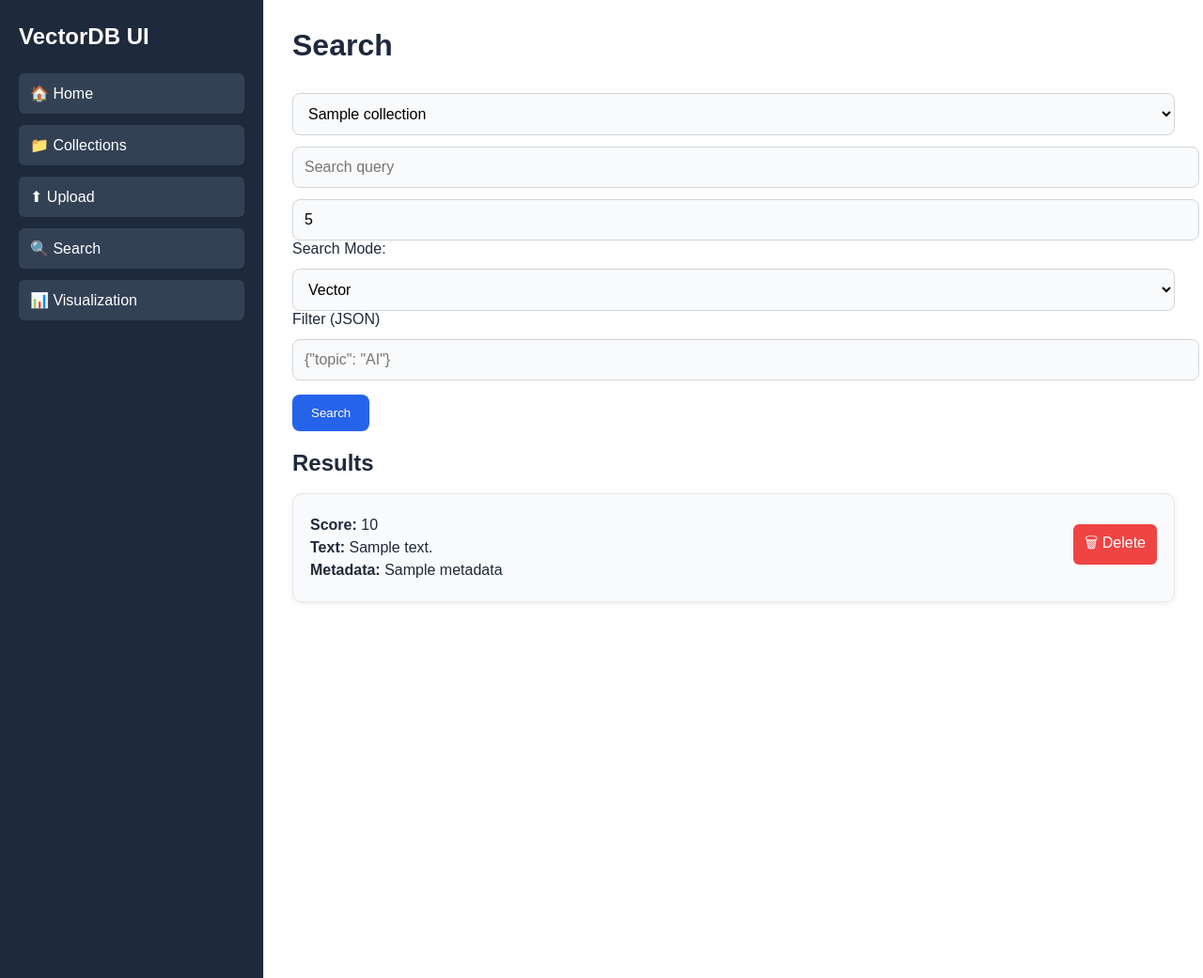
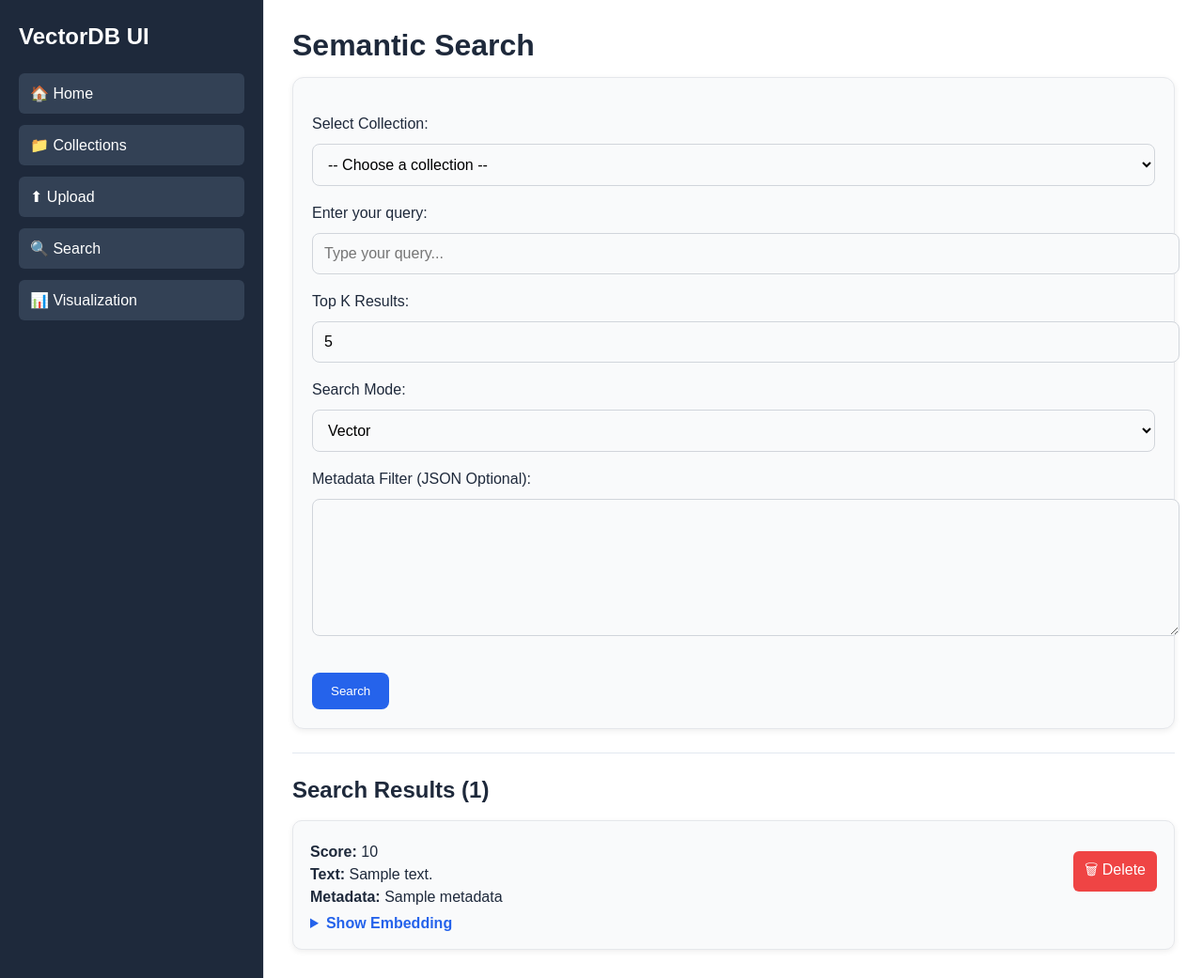
Before and after one commit to ChennupalliSarath/Vectorbd_UI, a Flask app: template templates/search.html in a window 1280 px wide. Shown: the whole page at 94% size. Run offline with Flask 3, Linux system fonts and the light colour scheme; the template is opened without the code that fills it: most values are stand-ins (such as "Sample title", 1, 10 or a date in 2020).

Commit message:
second commit

```diff
--- a/app.py
+++ b/app.py
@@ -12,7 +12,6 @@ from datetime import datetime
 CHROMA_DIR = "./chroma_db"
 UPLOAD_DIR = "./uploads"
 EMB_MODEL = "sentence-transformers/all-MiniLM-L6-v2"
-BATCH_SIZE = 200
 
 os.makedirs(UPLOAD_DIR, exist_ok=True)
 
@@ -38,12 +37,10 @@ def extract_text_from_file(path):
     if ext == ".txt":
         with open(path, "r", encoding="utf-8") as f:
             text = f.read()
-
     elif ext == ".pdf":
         pdf = fitz.open(path)
         for p in pdf:
             text += p.get_text("text") + "\n"
-
     elif ext == ".docx":
         doc = Document(path)
         text = "\n".join([p.text for p in doc.paragraphs])
@@ -52,7 +49,7 @@ def extract_text_from_file(path):
 
 
 def get_summary():
-    """Dashboard stats"""
+    """Dashboard summary info"""
     collections = client.list_collections()
     total_docs = 0
     recent = []
@@ -64,7 +61,6 @@ def get_summary():
             count = col.count()
         except:
             count = 0
-
         total_docs += count
         recent.append({"name": c.name, "count": count})
 
@@ -75,8 +71,87 @@ def get_summary():
     }
 
 
+def safe_len(x):
+    """Length that is safe for None/arrays."""
+    if x is None:
+        return 0
+    try:
+        return len(x)
+    except Exception:
+        return 0
+
+
+def fetch_embedding_by_id(col, doc_id):
+    """Return an embedding (list) for a single id, or a string message."""
+    try:
+        data = col.get(ids=[doc_id], include=["embeddings"])
+        embs = data.get("embeddings")
+        if embs is None or safe_len(embs) == 0:
+            return "[No embedding stored]"
+        emb = embs[0]
+        if hasattr(emb, "tolist"):
+            emb = emb.tolist()
+        return emb
+    except Exception as e:
+        print(f"[WARN] Could not fetch embedding for {doc_id}: {e}")
+        return "[Embedding unavailable]"
+
+
+def keyword_fallback(col, query_text, topk=5, where=None):
+    """
+    If vector query returns nothing, fallback: fetch a batch of docs and
+    score them by simple keyword presence + cosine sim to the query.
+    This ensures the UI never shows a blank page.
+    """
+    # fetch a reasonable number of docs for fallback
+    try:
+        data = col.get(include=["documents", "metadatas"])
+    except Exception as e:
+        print("[ERROR] Fallback get failed:", e)
+        return []
+
+    docs = data.get("documents") or []
+    metas = data.get("metadatas") or []
+    # try to also get ids if present (some builds add it even if not requested)
+    ids = data.get("ids") or [None] * len(docs)
+
+    if safe_len(docs) == 0:
+        return []
+
+    # compute query embedding once
+    q_emb = model.encode([query_text])[0]
+    result_rows = []
+
+    # compute a light-weight score: keyword match + cosine sim
+    for doc, meta, doc_id in zip(docs, metas, ids):
+        kw = query_text.lower() in (doc or "").lower()
+        d_emb = model.encode([doc])[0]
+        # cosine similarity
+        denom = (np.linalg.norm(q_emb) * np.linalg.norm(d_emb))
+        cos = float(np.dot(q_emb, d_emb) / denom) if denom != 0 else 0.0
+        # combined score: keyword adds a small boost
+        score = cos + (0.05 if kw else 0.0)
+        result_rows.append((score, doc, meta, doc_id))
+
+    # sort best first
+    result_rows.sort(key=lambda r: r[0], reverse=True)
+    result_rows = result_rows[:topk]
+
+    # build result list (with embeddings fetched per id when available)
+    out = []
+    for score, doc, meta, doc_id in result_rows:
+        emb = fetch_embedding_by_id(col, doc_id) if doc_id else "[Embedding unavailable]"
+        out.append({
+            "id": doc_id or "",
+            "text": doc,
+            "metadata": meta,
+            "embedding": emb,
+            "score": round(float(score), 3)
+        })
+    return out
+
+
 # ---------------- ROUTES ----------------
-
 @app.route("/")
 def home():
     stats = get_summary()
@@ -104,12 +179,12 @@ def delete_collection(col_name):
         client.delete_collection(col_name)
     except Exception as e:
         print("Error deleting collection:", e)
-
     return redirect(url_for("collections"))
 
 
 @app.route("/export_collection/<string:col_name>")
 def export_collection(col_name):
+    """Export a collection safely as JSON"""
     col = get_col(col_name)
 
     try:
@@ -121,22 +196,18 @@ def export_collection(col_name):
     metadatas = data.get("metadatas")
     embeddings = data.get("embeddings")
 
-    # Handle None or NumPy arrays safely
-    if documents is None or len(documents) == 0:
+    if documents is None:
         documents = []
-    if metadatas is None or len(metadatas) == 0:
+    if metadatas is None:
         metadatas = [{} for _ in range(len(documents))]
-    if embeddings is None or len(embeddings) == 0:
+    if embeddings is None:
         embeddings = [[] for _ in range(len(documents))]
 
     export_list = []
-
     for doc, meta, emb in zip(documents, metadatas, embeddings):
-        # Convert embedding safely
         if hasattr(emb, "tolist"):
             emb = emb.tolist()
 
-        # Make metadata JSON safe
         safe_meta = {}
         if isinstance(meta, dict):
             for k, v in meta.items():
@@ -152,10 +223,6 @@ def export_collection(col_name):
             "metadata": safe_meta,
             "embedding": emb
         })
-
-    # Handle completely empty collection
-    if len(export_list) == 0:
-        export_list = [{"message": "No data found in this collection"}]
 
     json_bytes = json.dumps(export_list, indent=2).encode("utf-8")
     buffer = io.BytesIO(json_bytes)
@@ -179,18 +246,15 @@ def upload():
         input_type = request.form["input_type"]
         col = get_col(col_name)
 
-        # Metadata
         metadata_raw = request.form.get("metadata", "")
         try:
             metadata = json.loads(metadata_raw) if metadata_raw else {}
         except:
             metadata = {}
 
-        # Handle text vs file
         text = ""
         if input_type == "text":
             text = request.form.get("text", "").strip()
-
         elif input_type == "file":
             uploaded = request.files.get("file")
             if uploaded and uploaded.filename:
@@ -202,18 +266,17 @@ def upload():
             return "No text provided", 400
 
         emb = model.encode([text])[0].tolist()
-
         col.add(
             ids=[str(uuid.uuid4())],
             documents=[text],
             metadatas=[{**metadata, "timestamp": str(datetime.now())}],
-            embeddings=[emb],
+            embeddings=[emb]
         )
 
     return render_template("upload.html", collections=cols)
 
 
-# ---------- HYBRID SEARCH + FILTER ----------
+# ---------- SEARCH ----------
 @app.route("/search", methods=["GET", "POST"])
 def search():
     cols = [c.name for c in client.list_collections()]
@@ -229,47 +292,60 @@ def search():
 
         col = get_col(selected_col)
 
-        # Metadata filter
         where = None
         try:
             where = json.loads(where_raw) if where_raw else None
         except:
             where = None
 
+        # Initialize Chroma collection index if needed
+        try:
+            _ = col.peek()
+        except Exception as e:
+            print(f"[WARN] Could not peek collection {selected_col}: {e}")
+
         query_emb = model.encode([query])[0].tolist()
 
-        res = col.query(
-            query_embeddings=[query_emb],
-            n_results=topk,
-            include=["documents", "metadatas", "distances"],
-            where=where
-        )
+        # Call query safely (without 'embeddings' in include; some builds reject 'ids' too)
+        try:
+            res = col.query(
+                query_embeddings=[query_emb],
+                n_results=topk,
+                include=["documents", "metadatas", "distances"],  # keep minimal, ids still present in res
+                where=where
+            )
+        except Exception as e:
+            print("[ERROR] Query failed:", e)
+            res = {"documents": [[]], "metadatas": [[]], "distances": [[]], "ids": [[]]}
 
-        docs = res["documents"][0]
-        metas = res["metadatas"][0]
-        dists = res["distances"][0]
-        ids = res["ids"][0]
+        docs = res.get("documents", [[]])[0]
+        metas = res.get("metadatas", [[]])[0]
+        dists = res.get("distances", [[]])[0]
+        ids = res.get("ids", [[]])[0] if "ids" in res else [None] * len(docs)
 
-        # Build final result list
         results = []
-        for doc, meta, dist, doc_id in zip(docs, metas, dists, ids):
-            score = 1 / (1 + dist)
+        # If vector results are empty, attempt keyword fallback (or hybrid)
+        if safe_len(docs) == 0:
+            print("[INFO] Vector query returned 0 results; attempting fallback keyword search.")
+            results = keyword_fallback(col, query, topk=topk, where=where)
+        else:
+            for doc, meta, dist, doc_id in zip(docs, metas, dists, ids):
+                # Keyword/hybrid handling
+                keyword_match = query.lower() in (doc or "").lower()
+                if mode == "keyword" and not keyword_match:
+                    continue
+                if mode == "hybrid" and not keyword_match:
+                    continue
 
-            # Keyword check
-            keyword_match = query.lower() in doc.lower()
-
-            if mode == "keyword" and not keyword_match:
-                continue
-
-            if mode == "hybrid" and not keyword_match:
-                continue
-
-            results.append({
-                "id": doc_id,
-                "text": doc,
-                "metadata": meta,
-                "score": score
-            })
+                emb = fetch_embedding_by_id(col, doc_id) if doc_id else "[Embedding unavailable]"
+                score = 1 / (1 + dist)
+                results.append({
+                    "id": doc_id or "",
+                    "text": doc,
+                    "metadata": meta,
+                    "embedding": emb,
+                    "score": round(score, 3)
+                })
 
     return render_template(
         "search.html",
@@ -283,16 +359,14 @@ def search():
 @app.route("/delete_document/<string:col_name>/<string:doc_id>")
 def delete_document(col_name, doc_id):
     col = get_col(col_name)
-
     try:
         col.delete(ids=[doc_id])
     except Exception as e:
         print("Error deleting document:", e)
-
     return redirect(url_for("search"))
 
 
-# ---------- VISUALIZATION (PLOTLY) ----------
+# ---------- VISUALIZATION ----------
 @app.route("/visualize")
 def visualize():
     cols = client.list_collections()
@@ -300,39 +374,80 @@ def visualize():
     all_emb = []
     all_labels = []
     colors = []
+    skipped = []
 
     palette = ["#2563eb", "#10b981", "#f59e0b", "#ef4444", "#8b5cf6"]
 
     for i, c in enumerate(cols):
         col = get_col(c.name)
 
-        data = col.get(include=["embeddings", "documents"])
+        # Try to initialize index to avoid "Nothing found on disk"
+        try:
+            _ = col.peek()
+        except Exception as e:
+            print(f"[WARN] Skipping collection {c.name} (peek): {e}")
+            skipped.append(c.name)
+            continue
 
-        embeddings = data.get("embeddings", [])
-        documents = data.get("documents", [])
+        try:
+            data = col.get(include=["embeddings", "documents"])
+        except Exception as e:
+            print(f"[ERROR] Cannot read {c.name}: {e}")
+            skipped.append(c.name)
+            continue
 
-        # Must check length, NOT "if embeddings"
-        if embeddings is None or len(embeddings) == 0:
+        embeddings = data.get("embeddings")
+        documents = data.get("documents")
+
+        # IMPORTANT: never truth-test arrays; check length explicitly
+        if embeddings is None or safe_len(embeddings) == 0:
+            skipped.append(c.name)
+            continue
+        if documents is None or safe_len(documents) == 0:
+            skipped.append(c.name)
             continue
 
         for e, doc in zip(embeddings, documents):
-            e = np.array(e).flatten().tolist()
-            all_emb.append(e)
-            all_labels.append(doc[:30])
-            colors.append(palette[i % len(palette)])
+            try:
+                arr = np.array(e)
+                flat = arr.flatten().tolist()
+                all_emb.append(flat)
+                all_labels.append(f"{c.name}: {doc[:40]}")
+                colors.append(palette[i % len(palette)])
+            except Exception as ex:
+                print(f"[WARN] Skipping bad embedding in {c.name}: {ex}")
+                continue
 
-    if len(all_emb) == 0:
-        return "No embeddings available"
+    if safe_len(all_emb) == 0:
+        msg = f"No embeddings found. Skipped: {', '.join(skipped)}"
+        return render_template("visualize.html", points=[], labels=[], colors=[], message=msg)
 
     X = np.vstack(all_emb)
     pts = PCA(n_components=2).fit_transform(X).tolist()
 
-    return render_template(
-        "visualize.html",
-        points=pts,
-        labels=all_labels,
-        colors=colors
-    )
+    msg = f"Skipped collections (no embeddings): {', '.join(skipped)}" if skipped else ""
+    return render_template("visualize.html", points=pts, labels=all_labels, colors=colors, message=msg)
+
+
+# ---------- DEBUG ROUTE ----------
+@app.route("/debug_vis")
+def debug_vis():
+    results = []
+    for c in client.list_collections():
+        col = get_col(c.name)
+        try:
+            data = col.get(include=["documents", "embeddings"])
+            docs = data.get("documents")
+            embs = data.get("embeddings")
+            results.append({
+                "collection": c.name,
+                "doc_count": 0 if docs is None else len(docs),
+                "emb_count": 0 if embs is None else len(embs),
+                "emb_is_none": embs is None
+            })
+        except Exception as e:
+            results.append({"collection": c.name, "error": str(e)})
+    return results
 
 
 # ---------------- RUN ----------------
--- a/static/styles.css
+++ b/static/styles.css
@@ -341,3 +341,53 @@ button:hover {
   font-size: 0.9rem;
   color: #475569;
 }
+
+/* ======================================
+   SEARCH PAGE SPECIFIC STYLES
+====================================== */
+
+/* Search form wrapper (reuses card look) */
+.search-form {
+  background: #f9fafb;
+  border: 1px solid #e5e7eb;
+  border-radius: 12px;
+  padding: 20px;
+  box-shadow: 0 2px 6px rgba(0,0,0,0.07);
+  margin-bottom: 25px;
+}
+
+/* Divider */
+.divider {
+  margin: 25px 0;
+  border: none;
+  border-top: 1px solid #e2e8f0;
+}
+
+/* No results message */
+.no-results {
+  color: #ef4444;
+  font-weight: 500;
+  margin-top: 15px;
+}
+
+/* Embedding collapse section */
+.embedding-section summary {
+  cursor: pointer;
+  color: #2563eb;
+  font-weight: bold;
+  margin-top: 10px;
+}
+
+/* Embedding display box */
+.embedding-box {
+  background: #f1f5f9;
+  padding: 12px;
+  border-radius: 10px;
+  margin-top: 8px;
+  white-space: pre-wrap;
+  font-size: 0.85rem;
+  max-height: 220px;
+  overflow-y: auto;
+  border: 1px solid #d1d5db;
+  box-shadow: inset 0 1px 3px rgba(0,0,0,0.08);
+}
--- a/templates/search.html
+++ b/templates/search.html
@@ -1,46 +1,81 @@
 {% extends 'base.html' %}
 {% block content %}
-<h1>Search</h1>
 
-<form method="POST" class="form-block">
-  <select name="collection">
+<h1>Semantic Search</h1>
+
+<!-- Search Form -->
+<form method="POST" class="search-form">
+
+  <div class="form-block">
+    <label for="collection">Select Collection:</label>
+    <select name="collection" id="collection" required>
+      <option value="">-- Choose a collection --</option>
       {% for c in collections %}
-      <option {% if selected_col == c %}selected{% endif %}>{{ c }}</option>
+      <option value="{{ c }}" {% if selected_col == c %}selected{% endif %}>{{ c }}</option>
       {% endfor %}
     </select>
+  </div>
 
-  <input name="query" placeholder="Search query" />
-  <input name="topk" type="number" value="5" />
+  <div class="form-block">
+    <label for="query">Enter your query:</label>
+    <input type="text" name="query" id="query" placeholder="Type your query..." required>
+  </div>
 
-  <label>Search Mode:</label>
-  <select name="mode">
+  <div class="form-block">
+    <label for="topk">Top K Results:</label>
+    <input type="number" name="topk" id="topk" value="5" min="1" max="50">
+  </div>
+
+  <div class="form-block">
+    <label for="mode">Search Mode:</label>
+    <select name="mode" id="mode">
       <option value="vector">Vector</option>
       <option value="keyword">Keyword</option>
       <option value="hybrid">Hybrid</option>
     </select>
+  </div>
 
-  <label>Filter (JSON)</label>
-  <input name="filter" placeholder='{"topic": "AI"}' />
+  <div class="form-block">
+    <label for="filter">Metadata Filter (JSON Optional):</label>
+    <textarea
+      name="filter"
+      id="filter"
+      placeholder='Example: {"topic": "AI"}'>
+    </textarea>
+  </div>
 
   <button type="submit">Search</button>
 </form>
 
+<hr class="divider" />
+
 {% if results %}
-<h2>Results</h2>
+<h2>Search Results ({{ results|length }})</h2>
+
 {% for r in results %}
 <div class="card">
+
   <div class="card-content">
-    <p><strong>Score:</strong> {{ r.score|round(3) }}</p>
+    <p><strong>Score:</strong> {{ r.score }}</p>
     <p><strong>Text:</strong> {{ r.text }}</p>
     <p><strong>Metadata:</strong> {{ r.metadata }}</p>
+
+    <!-- EMBEDDING SECTION -->
+    <details class="embedding-section">
+      <summary>Show Embedding</summary>
+      <pre class="embedding-box">{{ r.embedding }}</pre>
+    </details>
   </div>
 
   <div class="card-actions">
-    <a href="/delete_document/{{ selected_col }}/{{ r.id }}"
-       class="delete-btn">🗑 Delete</a>
+    <a href="/delete_document/{{ selected_col }}/{{ r.id }}" class="delete-btn">🗑 Delete</a>
   </div>
+
 </div>
 {% endfor %}
+
+{% elif selected_col %}
+  <p class="no-results">No results found for this query.</p>
 {% endif %}
 
 {% endblock %}
```
Also changed, not shown: templates/visualize.html (+11 -1 lines). Lines whose indentation alone changed are shown as unchanged.
